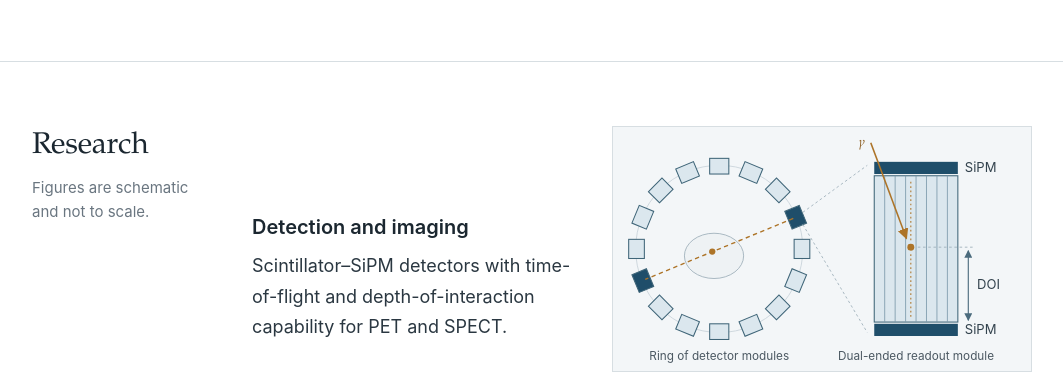
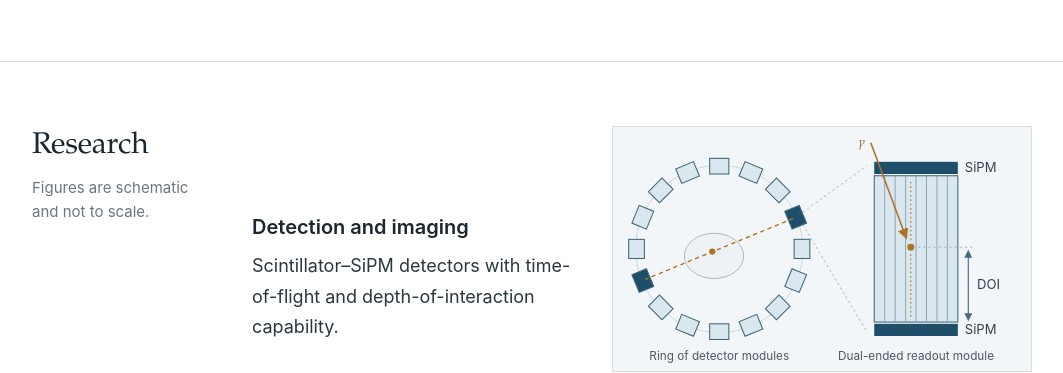
Before and after one commit to haibowanglab/academic, a plain HTML site: page personal/index.html in a window 1280 px wide. Shown: the part 580-953 px from the top of the page, without its empty margins (108-1171 px from the left). Drawn offline with Linux system fonts and the light colour scheme.

Commit message:
Shorten detection and imaging description
Co-Authored-By: Claude Opus 5.5 <noreply@anthropic.com>
Claude-Session: https://claude.ai/code/session_01CucgDtPGmThVPpNG8aqBQR

```diff
--- a/personal/index.html
+++ b/personal/index.html
@@ -219,7 +219,7 @@
           <article class="theme">
             <div>
               <h3>Detection and imaging</h3>
-              <p>Scintillator–SiPM detectors with time-of-flight and depth-of-interaction capability for PET and SPECT.</p>
+              <p>Scintillator–SiPM detectors with time-of-flight and depth-of-interaction capability.</p>
             </div>
             <figure class="plate">
               <svg class="fig" viewBox="0 0 480 280" xmlns="http://www.w3.org/2000/svg" role="img" aria-labelledby="fig1-t">
```
